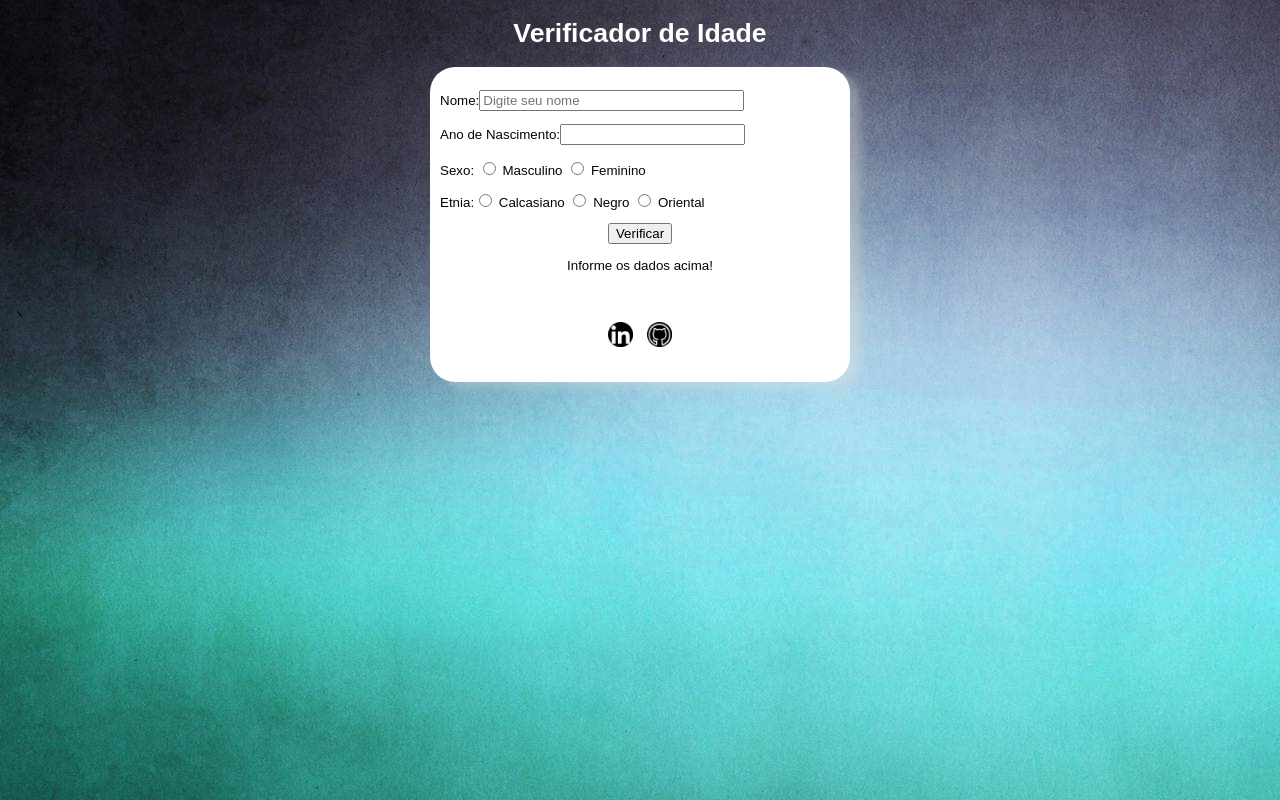
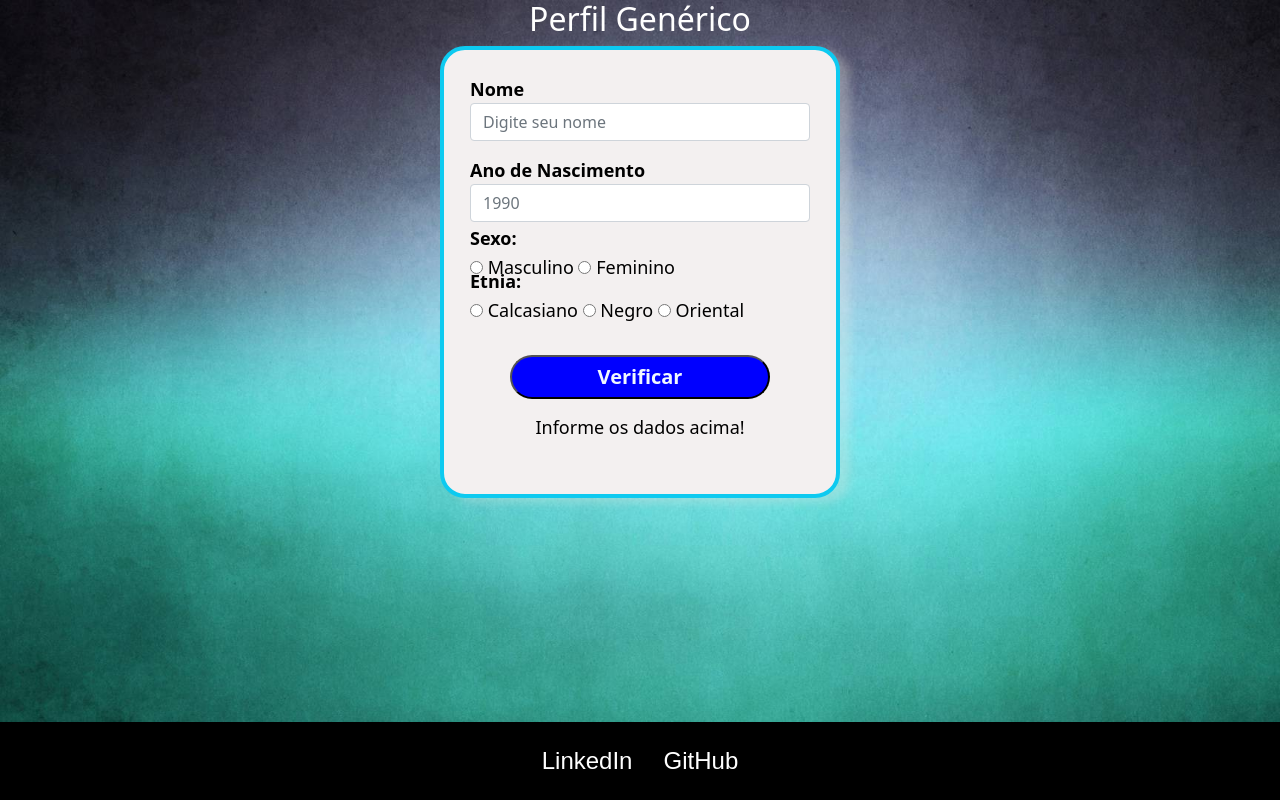
Before and after one commit to wendellsb/projeto_consulta_idade, a plain HTML site: page index.html in a window 1280 px wide. Drawn offline with nearby package versions, Linux system fonts and the light colour scheme.

Commit message:
Atualizando projeto

```diff
--- a/index.css
+++ b/index.css
@@ -1,7 +1,11 @@
 body {
+    margin: auto;
+    height: 100vh;
+    width: 100vw;
+    overflow: hidden;
     background: url("foto.jpg");
-    font: normal 10pt Arial;
-    color: rgb(7, 4, 4);
+    background-size: cover;
+    background-repeat: no-repeat;
 }
 
 header {
@@ -10,37 +14,41 @@ header {
 }
 
 section {
-
-    background: white;
+    background: rgb(243, 240, 240);
+    color: black;
     border-radius: 25px;
     padding: 10px;
     width: 400px;
     margin:auto;
     box-shadow: 10px 5px 10px rgba(235, 235, 227, 0.329);
+    font-size: 18px;
 }
 
+.input-principal {
+    font-weight: bold;
+    line-height: 0px;
+}
 
 footer {
     font: normal 12pt Arial;
     color: rgb(3, 1, 1);
     text-align:center;
     font-style: inherit;
-
-}
-#botao {
-    text-align: center;
 }
 
-#linkedin {
-width: 25px;
-height: 25px;
-padding: 5px;
-
+#div-botao {
+    text-align: center;
+    width: 100%;
 }
 
-#github {
-    width: 25px;
-    height: 25px;
+#botao{
+    width: 70%;
+    background-color: blue;
+    color: aliceblue;
+    font-weight: bold;
+    font-size: 20px;
+    border-radius: 25px;
+    margin: 15px;
     padding: 5px;
 }
 
@@ -51,3 +59,26 @@ padding: 5px;
 #foto {
     text-align: center;
 }
+
+.rodape {
+    text-align: center;
+    background-color: black;
+    position: absolute;
+    bottom:0;
+    width:100%;
+    margin: auto auto;
+    padding: 25px;
+}
+
+#github, #linkedin {
+    color: white;
+    font-size: 1.5em;
+    text-decoration: none;
+}
+
+#github:hover {
+    color: blueviolet;
+}
+#linkedin:hover {
+    color: rgb(130, 157, 231);
+}
--- a/index.html
+++ b/index.html
@@ -3,30 +3,37 @@
 
 <head>
     <meta charset='UTF-8'>
-    <title>Projeto 2</title>
+    <meta name="viewport" content="width=device-width, initial-scale=1">
+    <title>Formulário</title>
     <script src="index.js"></script>
     <link rel='stylesheet' href='index.css'>
+    <link href="https://cdn.jsdelivr.net/npm/bootstrap@5.1.3/dist/css/bootstrap.min.css" rel="stylesheet" integrity="sha384-1BmE4kWBq78iYhFldvKuhfTAU6auU8tT94WrHftjDbrCEXSU1oBoqyl2QvZ6jIW3" crossorigin="anonymous">
+    <script src="https://cdn.jsdelivr.net/npm/bootstrap@5.1.3/dist/js/bootstrap.bundle.min.js" integrity="sha384-ka7Sk0Gln4gmtz2MlQnikT1wXgYsOg+OMhuP+IlRH9sENBO0LRn5q+8nbTov4+1p" crossorigin="anonymous"></script>
 </head>
 <body>
     <header>
-        <h1>Verificador de Idade</h1>
+        <h2>Perfil Genérico</h2>
     </header>
-    <section>
-        <div>
-            <p>Nome:<input type="text" id="pessoa" name="nome" placeholder="Digite seu nome" maxlength="50" size="30" required />
+    <section class="border border-4 border-info ">
+        <form class="m-3">
+            <p>
+                <label for="nasc" class="form-label input-principal">Nome</label>
+                <input type="text" id="pessoa" class="form-control" name="nome" placeholder="Digite seu nome" maxlength="50" size="30" required /></p>
             </p>
 
-            <p>Ano de Nascimento:<input type="number" id="nasc" name="data_nasc" required />
+            <p><label for="nasc" class="form-label input-principal">Ano de Nascimento</label>
+                <input type="text" id="nasc" class="form-control" name="data_nasc" placeholder="1990" required />
             </p>
 
-            <p>Sexo: <input type="radio" id="sexo_M" name="sexo">
+            <p class="input-principal">Sexo:</p> <input type="radio" id="sexo_M" name="sexo">
                      <label for="sexo_M"></label>Masculino</label>
 
                      <input type="radio" id="sexo_F" name="sexo" />
                      <label for="sexo_F">Feminino</label>
-            </p>
 
-            <p>Etnia:<input type="radio" id="b" name="cor">
+
+            <p class="input-principal">Etnia: </p>
+                <input type="radio" id="b" name="cor">
                      <label for="b">Calcasiano</label>
 
                      <input type="radio" id="n" name="cor">
@@ -34,11 +41,11 @@
 
                      <input type="radio" id="o" name="cor">
                      <label for="o">Oriental</label>
-            </p>
 
-        </div>
-        <div id="botao">
-            <input type="button" value="Verificar" onclick="verificar()">
+
+        </form>
+        <div id="div-botao">
+            <input type="button" id="botao" value="Verificar" onclick="verificar()">
         </div>
         <div id="res">
             <p>Informe os dados acima!</p>
@@ -46,12 +53,10 @@
         <div id="foto">
             <img id="imagem" src="" >
         </div>
-        <footer>
-            <p><a href="https://www.linkedin.com/in/wendellsb/">
-                <img src="linkedin.png" id="linkedin"></a> <a href="https://github.com/wendellsb">
-                <img src="github.png" id="github">
-            </a>
-        </footer>
     </section>
+    <footer class="rodape">
+        <a href="https://www.linkedin.com/in/wendellsb/" id="linkedin">LinkedIn &nbsp &nbsp</a>
+        <a href="https://github.com/wendellsb" id="github">GitHub</a>
+    </footer>
 </body>
 </html>
```
